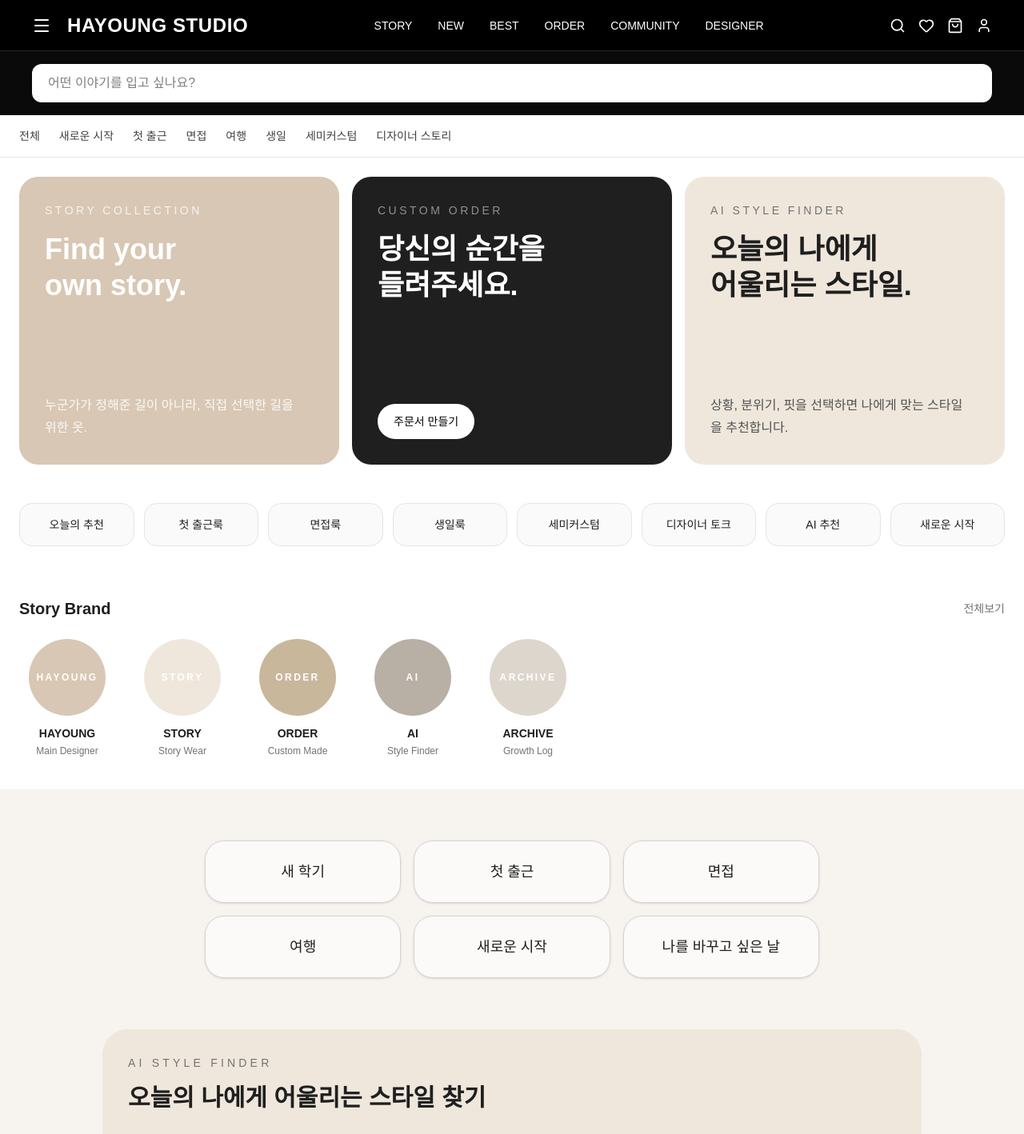
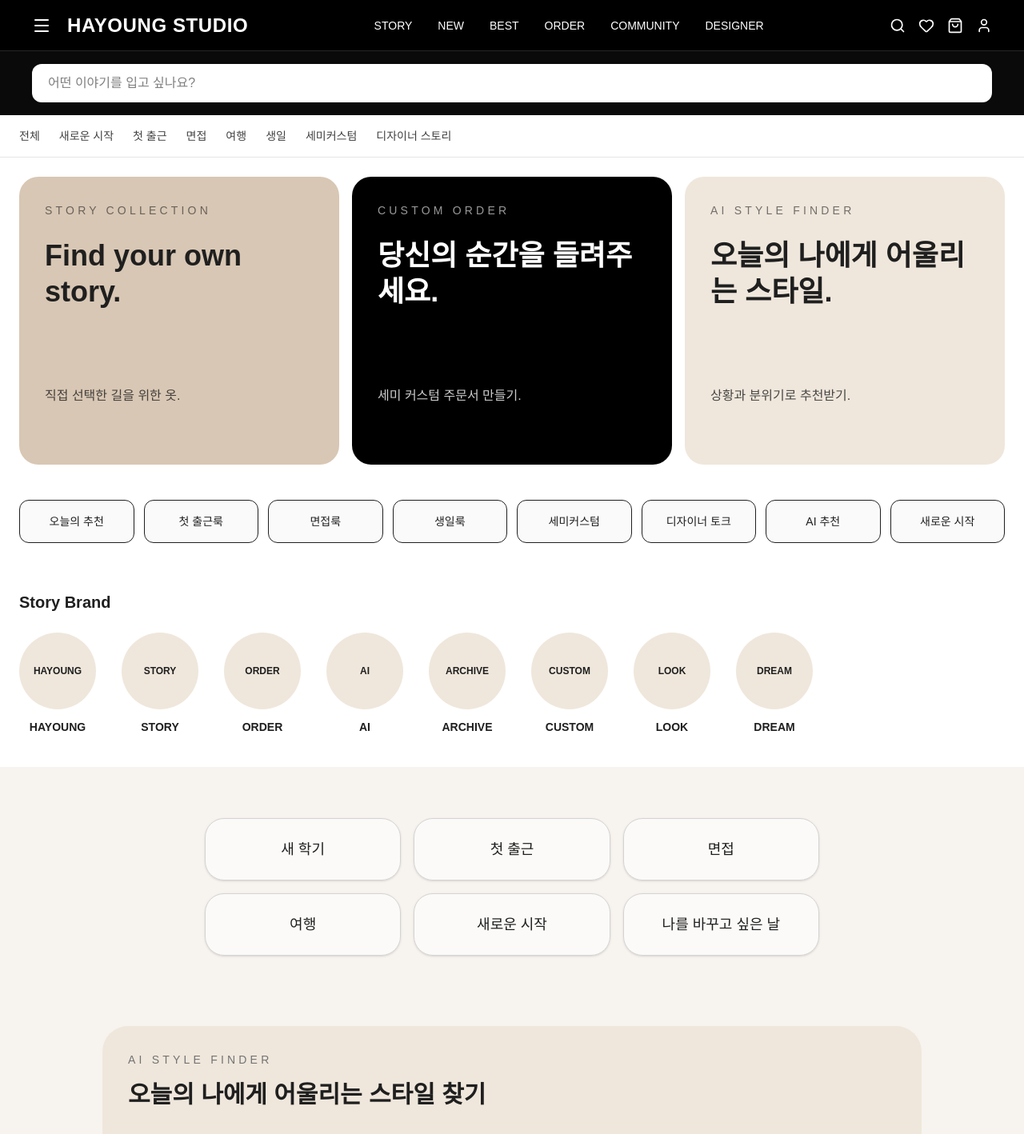
Before and after one commit to gxmzung/hay-story, a Next.js app: page / in a window 1280 px wide. Shown: the top 1418 px of the page at 80% size. Built offline with nearby package versions, Linux system fonts and the light colour scheme.

Commit message:
style: tighten homepage spacing

```diff
--- a/app/page.tsx
+++ b/app/page.tsx
@@ -18,7 +18,7 @@ export default function Home() {
       <QuickMenu />
       <BrandCircleList />
 
-      <section className="flex flex-col items-center px-6 py-16 text-center">
+      <section className="flex flex-col items-center bg-[#f7f3ee] px-6 py-10 text-center">
         <MomentSelector />
         <AiStyleFinder />
         <CustomOrder />
--- a/src/components/BrandCircleList.tsx
+++ b/src/components/BrandCircleList.tsx
@@ -1,57 +1,18 @@
-const designers = [
-  {
-    name: "HAYOUNG",
-    label: "Main Designer",
-    color: "bg-[#d8c7b4]",
-  },
-  {
-    name: "STORY",
-    label: "Story Wear",
-    color: "bg-[#efe7dc]",
-  },
-  {
-    name: "ORDER",
-    label: "Custom Made",
-    color: "bg-[#c9b79c]",
-  },
-  {
-    name: "AI",
-    label: "Style Finder",
-    color: "bg-[#b8afa5]",
-  },
-  {
-    name: "ARCHIVE",
-    label: "Growth Log",
-    color: "bg-[#ddd6cc]",
-  },
-];
+const brands = ["HAYOUNG", "STORY", "ORDER", "AI", "ARCHIVE", "CUSTOM", "LOOK", "DREAM"];
 
 export default function BrandCircleList() {
   return (
-    <section className="bg-white">
-      <div className="mx-auto max-w-7xl px-6 py-10">
-        <div className="mb-6 flex items-center justify-between">
-          <h2 className="text-xl font-semibold">Story Brand</h2>
-          <button className="text-sm text-neutral-500">전체보기</button>
-        </div>
-
-        <div className="flex gap-6 overflow-x-auto">
-          {designers.map((designer) => (
-            <article
-              key={designer.name}
-              className="min-w-[120px] text-center"
-            >
-              <div
-                className={`mx-auto flex h-24 w-24 items-center justify-center rounded-full ${designer.color}`}
-              >
-                <span className="text-xs font-semibold tracking-[0.2em] text-white">
-                  {designer.name}
-                </span>
+    <section className="bg-white px-6 py-10">
+      <div className="mx-auto max-w-7xl">
+        <h2 className="mb-6 text-xl font-bold">Story Brand</h2>
+        <div className="flex gap-8">
+          {brands.map((brand) => (
+            <div key={brand} className="text-center">
+              <div className="flex h-24 w-24 items-center justify-center rounded-full bg-[#efe7dc] text-xs font-bold">
+                {brand}
               </div>
-
-              <h3 className="mt-3 text-sm font-semibold">{designer.name}</h3>
-              <p className="mt-1 text-xs text-neutral-500">{designer.label}</p>
-            </article>
+              <p className="mt-3 text-sm font-semibold">{brand}</p>
+            </div>
           ))}
         </div>
       </div>
--- a/src/components/MainBanner.tsx
+++ b/src/components/MainBanner.tsx
@@ -1,57 +1,18 @@
 export default function MainBanner() {
   return (
-    <section className="bg-white">
-      <div className="mx-auto grid max-w-7xl gap-4 px-6 py-6 md:grid-cols-3">
-        <article className="flex min-h-[360px] flex-col justify-between rounded-3xl bg-[#d8c7b4] p-8">
-          <div>
-            <p className="text-sm font-medium tracking-[0.25em] text-white/80">
-              STORY COLLECTION
-            </p>
-            <h2 className="mt-4 text-4xl font-semibold leading-tight text-white">
-              Find your
-              <br />
-              own story.
-            </h2>
+    <section className="bg-white px-6 py-6">
+      <div className="mx-auto grid max-w-7xl grid-cols-3 gap-4">
+        {[
+          ["STORY COLLECTION", "Find your own story.", "직접 선택한 길을 위한 옷.", "bg-[#d8c7b4]"],
+          ["CUSTOM ORDER", "당신의 순간을 들려주세요.", "세미 커스텀 주문서 만들기.", "bg-black text-white"],
+          ["AI STYLE FINDER", "오늘의 나에게 어울리는 스타일.", "상황과 분위기로 추천받기.", "bg-[#efe7dc]"],
+        ].map(([tag, title, desc, color]) => (
+          <div key={title} className={`h-[360px] rounded-3xl p-8 ${color}`}>
+            <p className="text-sm tracking-[0.3em] opacity-60">{tag}</p>
+            <h2 className="mt-6 text-4xl font-bold leading-tight">{title}</h2>
+            <p className="mt-24 text-base opacity-80">{desc}</p>
           </div>
-
-          <p className="max-w-xs leading-7 text-white/90">
-            누군가가 정해준 길이 아니라, 직접 선택한 길을 위한 옷.
-          </p>
-        </article>
-
-        <article className="flex min-h-[360px] flex-col justify-between rounded-3xl bg-[#1f1f1f] p-8 text-white">
-          <div>
-            <p className="text-sm font-medium tracking-[0.25em] text-white/50">
-              CUSTOM ORDER
-            </p>
-            <h2 className="mt-4 text-4xl font-semibold leading-tight">
-              당신의 순간을
-              <br />
-              들려주세요.
-            </h2>
-          </div>
-
-          <button className="w-fit rounded-full bg-white px-5 py-3 text-sm font-medium text-black">
-            주문서 만들기
-          </button>
-        </article>
-
-        <article className="flex min-h-[360px] flex-col justify-between rounded-3xl bg-[#efe7dc] p-8">
-          <div>
-            <p className="text-sm font-medium tracking-[0.25em] text-neutral-500">
-              AI STYLE FINDER
-            </p>
-            <h2 className="mt-4 text-4xl font-semibold leading-tight">
-              오늘의 나에게
-              <br />
-              어울리는 스타일.
-            </h2>
-          </div>
-
-          <p className="max-w-xs leading-7 text-neutral-600">
-            상황, 분위기, 핏을 선택하면 나에게 맞는 스타일을 추천합니다.
-          </p>
-        </article>
+        ))}
       </div>
     </section>
   );
--- a/src/components/MomentSelector.tsx
+++ b/src/components/MomentSelector.tsx
@@ -25,7 +25,7 @@ export default function MomentSelector() {
   const [selected, setSelected] = useState<string | null>(null);
 
   return (
-    <section className="w-full max-w-3xl">
+    <section className="w-full max-w-3xl py-6">
       <div className="grid grid-cols-2 gap-3 md:grid-cols-3 md:gap-4">
         {moments.map((moment) => (
           <button
--- a/src/components/ProductGrid.tsx
+++ b/src/components/ProductGrid.tsx
@@ -2,50 +2,21 @@ import { products } from "../data/products";
 
 export default function ProductGrid() {
   return (
-    <section className="bg-white">
-      <div className="mx-auto max-w-7xl px-6 py-12">
-        <div className="mb-6 flex items-end justify-between">
-          <div>
-            <p className="text-sm tracking-[0.25em] text-neutral-400">
-              RECOMMENDED STORIES
-            </p>
-            <h2 className="mt-2 text-2xl font-semibold">
-              오늘의 순간에 어울리는 옷
-            </h2>
-          </div>
+    <section className="bg-white px-6 py-12">
+      <div className="mx-auto max-w-7xl">
+        <p className="text-sm tracking-[0.25em] text-neutral-400">RECOMMENDED STORIES</p>
+        <h2 className="mt-2 text-2xl font-bold">오늘의 순간에 어울리는 옷</h2>
 
-          <button className="text-sm text-neutral-500">더보기</button>
-        </div>
-
-        <div className="grid grid-cols-2 gap-x-4 gap-y-8 md:grid-cols-4">
-          {products.map((product) => (
-            <article key={product.id} className="text-left">
-              <div
-                className={`relative flex aspect-[3/4] items-center justify-center overflow-hidden rounded-2xl ${product.imageColor}`}
-              >
-                <div className="absolute top-6 h-7 w-28 rounded-full bg-white/40" />
-                <div className="h-40 w-28 rounded-b-2xl rounded-t-[3rem] bg-white/70 shadow-sm" />
-                <div className="absolute bottom-5 text-xs tracking-[0.25em] text-white/80">
-                  HAY
-                </div>
-              </div>
-
-              <p className="mt-4 text-xs font-semibold text-neutral-500">
-                {product.brand}
+        <div className="mt-8 grid grid-cols-4 gap-6">
+          {products.map((p) => (
+            <article key={p.id}>
+              <div className={`h-[360px] rounded-2xl ${p.imageColor}`} />
+              <p className="mt-4 text-xs font-bold text-neutral-500">{p.brand}</p>
+              <h3 className="mt-1 font-semibold">{p.name}</h3>
+              <p className="mt-2 text-sm text-neutral-500">{p.story}</p>
+              <p className="mt-3 font-bold">
+                <span className="text-red-500">{p.discount}</span> {p.price}
               </p>
-
-              <h3 className="mt-1 text-sm font-medium">{product.name}</h3>
-
-              <p className="mt-2 line-clamp-2 text-xs leading-5 text-neutral-500">
-                {product.story}
-              </p>
-
-              <div className="mt-3 flex items-center gap-2">
-                <span className="text-sm font-semibold text-red-500">
-                  {product.discount}
-                </span>
-                <span className="text-sm font-semibold">{product.price}</span>
-              </div>
             </article>
           ))}
         </div>
--- a/src/components/QuickMenu.tsx
+++ b/src/components/QuickMenu.tsx
@@ -1,28 +1,14 @@
-const quickMenus = [
-  "오늘의 추천",
-  "첫 출근룩",
-  "면접룩",
-  "생일룩",
-  "세미커스텀",
-  "디자이너 토크",
-  "AI 추천",
-  "새로운 시작",
-];
+const menus = ["오늘의 추천", "첫 출근룩", "면접룩", "생일룩", "세미커스텀", "디자이너 토크", "AI 추천", "새로운 시작"];
 
 export default function QuickMenu() {
   return (
-    <section className="bg-white">
-      <div className="mx-auto max-w-7xl px-6 py-6">
-        <div className="grid grid-cols-4 gap-3 md:grid-cols-8">
-          {quickMenus.map((menu) => (
-            <button
-              key={menu}
-              className="rounded-2xl border border-neutral-200 bg-neutral-50 px-3 py-4 text-sm font-medium transition hover:bg-black hover:text-white"
-            >
-              {menu}
-            </button>
-          ))}
-        </div>
+    <section className="bg-white px-6 py-5">
+      <div className="mx-auto grid max-w-7xl grid-cols-8 gap-3">
+        {menus.map((menu) => (
+          <button key={menu} className="rounded-xl border bg-neutral-50 py-4 text-sm hover:bg-black hover:text-white">
+            {menu}
+          </button>
+        ))}
       </div>
     </section>
   );
```
